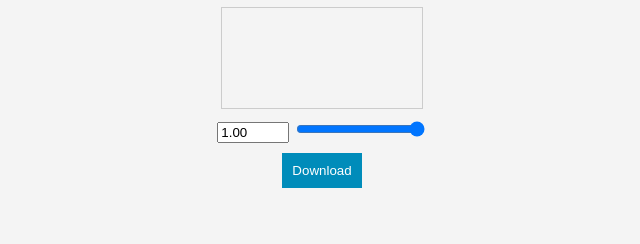
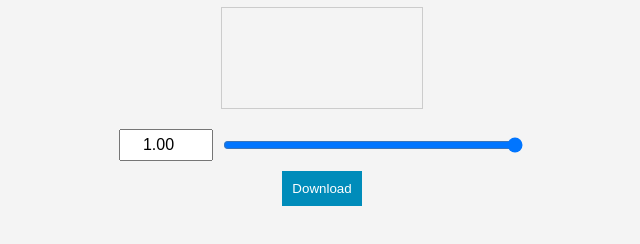
Before and after one commit to KTRBS/imresizer, a plain HTML site: page index.html in a window 1280 px wide. Shown: the part 92-336 px from the top of the page, without its empty margins (318-958 px from the left). Drawn offline with Linux system fonts and the light colour scheme.

Commit message:
Update style.css

```diff
--- a/style.css
+++ b/style.css
@@ -10,7 +10,7 @@ canvas {
     margin: 10px auto;
     border: 1px solid #ccc;
     max-width: 100%;
-    width: 200px; /* 画像サイズを200pxに拡大 */
+    width: 200px;
     height: auto;
 }
 
@@ -28,6 +28,21 @@ button:hover {
     background-color: #005f73;
 }
 
-#quality-label {
-    display: none; /* Quality Lvlを非表示 */
+#quality-container {
+    display: flex;
+    justify-content: center;
+    align-items: center;
+    margin-top: 20px;
 }
+
+#quality {
+    width: 300px;
+    margin-left: 10px;
+}
+
+#quality-input {
+    width: 80px;
+    text-align: center;
+    font-size: 16px;
+    padding: 5px;
+}
```
